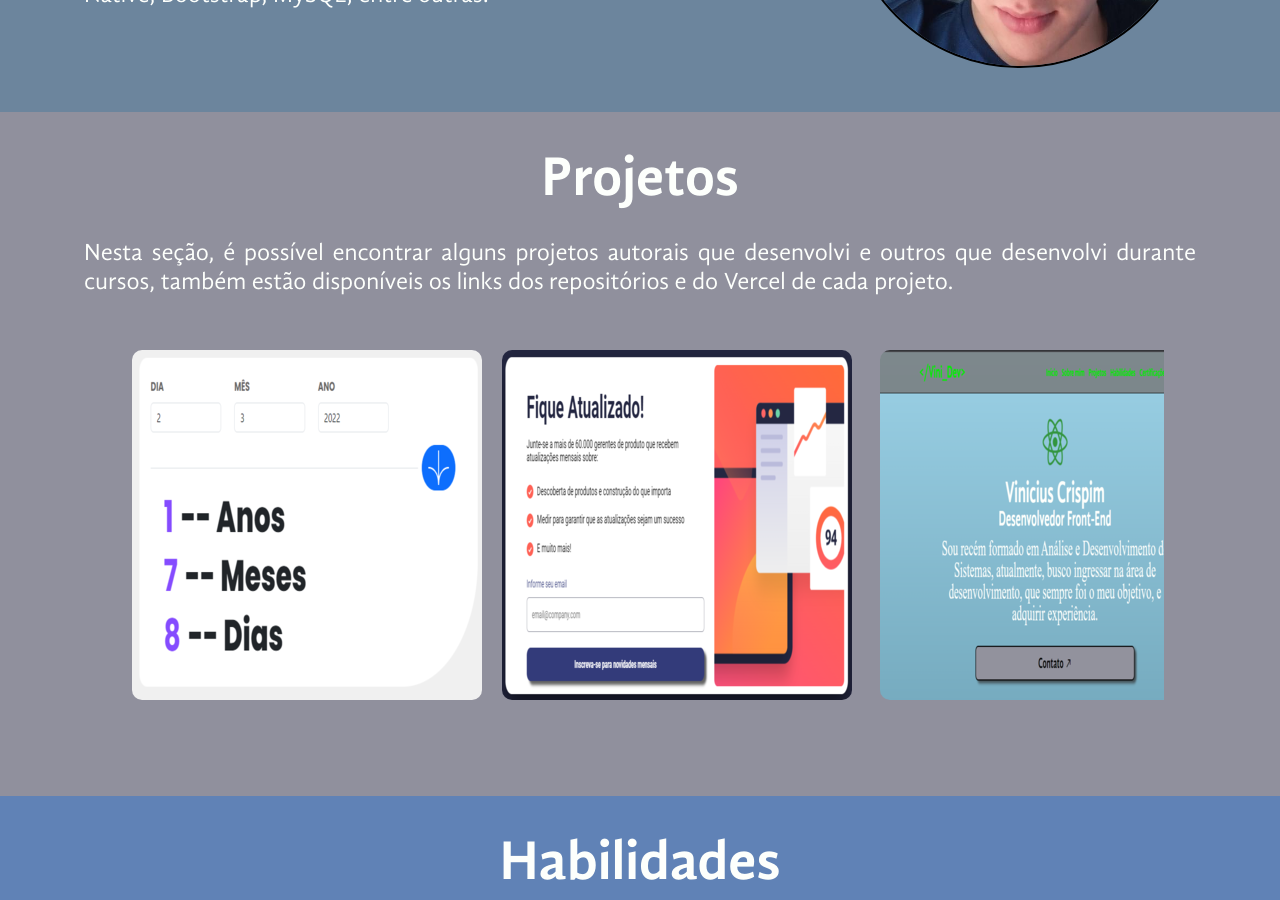
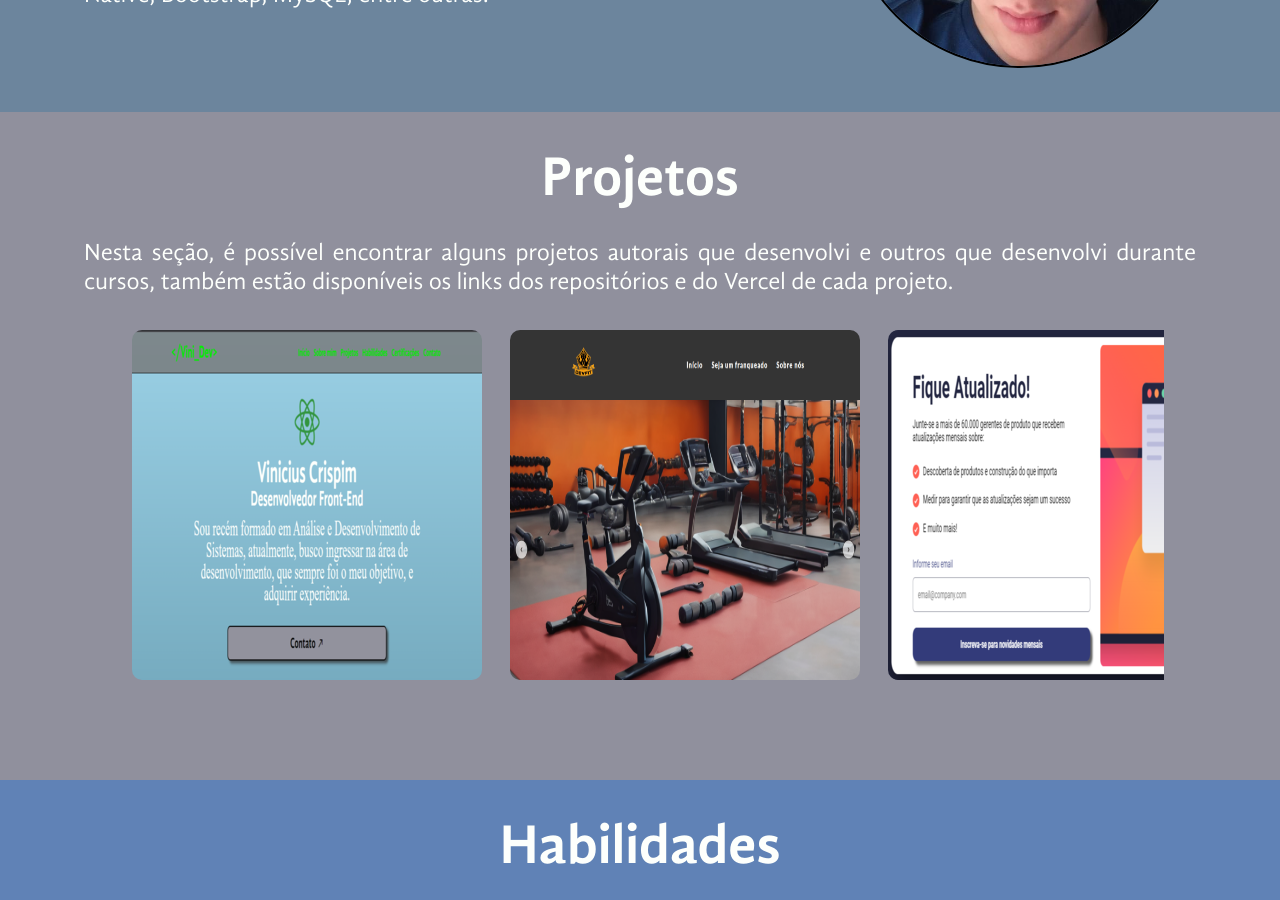
Before and after one commit to vinicius-crispim/portfolio-react, a React (Vite) app: page / in a window 1280 px wide. Shown: the part 1180-2080 px from the top of the page. Built offline with nearby package versions, Linux system fonts and the light colour scheme; the HTML template or start-up script is replaced by a standard one.

Commit message:
Adicionando projeto novo, DevFit

```diff
--- a/src/pages/Home/Projects/ProjectsList/ItemList/style.ts
+++ b/src/pages/Home/Projects/ProjectsList/ItemList/style.ts
@@ -2,12 +2,13 @@ import styled from "styled-components";
 import { device } from "../../../../../styles/breakpoints";
 import { variaveisColors } from '../../../../../styles/variaveis';
 export const ItemStyled = styled.li`
+    margin-bottom: 24px;
 
     div{
         position: absolute;
         width: 350px;
         color: ${variaveisColors.white};
-        height: 40%;
+        height: 50%;
         background-color: ${variaveisColors.black};
         display: flex;
         flex-direction: column;
@@ -35,11 +36,9 @@ export const ItemStyled = styled.li`
         a:hover{
             text-decoration: underline;
         }
-
-        a{
-        }
         border-top-left-radius:10px;
         border-top-right-radius:10px;
+
     }
 
     .isOver{
@@ -47,7 +46,7 @@ export const ItemStyled = styled.li`
     }
 
     .isNotOver{
-        top: -300px;
+        top: -200px;
     }
 
     @media ${device.mobile}{
@@ -61,7 +60,7 @@ export const ItemStyled = styled.li`
 export const ItemFigureStyled = styled.figure`
     width: 100%;
     height: 100%;
-    margin: 20px 0;
+    margin: 0;
     position: relative;
     img{
         border-radius:10px;
--- a/src/pages/Home/Projects/ProjectsList/data.json
+++ b/src/pages/Home/Projects/ProjectsList/data.json
@@ -1,6 +1,30 @@
 [
     {
         "id":1,
+        "name": "Portfólio",
+        "description":"Projeto desenvolvido para demonstrar alguns projetos desenvolvidos por mim e ilustrar um pouco do conhecimento que obtive durante meus estudos.",
+        "photo":"/imagens/projects/Portfolio.png",
+        "linkVercel":"https://portfolio-react-vinicius-crispim.vercel.app/",
+        "linkRepositorio":"https://github.com/vinicius-crispim/portfolio-react"
+    },
+    {
+        "id":2,
+        "name": "DevFit",
+        "description":"Redes de academia dedicada a transformar vidas por meio do fitness e do desenvolvimento pessoal",
+        "photo":"/imagens/projects/devfit.png",
+        "linkVercel":"https://devfit-alpha.vercel.app/",
+        "linkRepositorio":"https://github.com/vinicius-crispim/devfit"
+    },
+    {
+        "id":3,
+        "name": "Newsletter",
+        "description":"Newsletter desenvolvida utilizando somente HTML, CSS e JS. O software não é funcional, portanto não envia email de confirmação, porém tem validações.",
+        "photo":"/imagens/projects/Newsletter.png",
+        "linkVercel":"https://newsletter-challenge.vercel.app/",
+        "linkRepositorio":"https://github.com/vinicius-crispim/newsletter-challenge"
+    },
+    {
+        "id":4,
         "name":"Calculadora de Datas",
         "description":"Calculadora que infoma a diferença entre a data inserida e a data atual, desenvolvida com JavaScript.",
         "photo":"/imagens/projects/age-calculator.png",
@@ -8,23 +32,7 @@
         "linkRepositorio":"https://github.com/vinicius-crispim/age-calculator"
     },
     {
-        "id":2,
-        "name": "Newsletter",
-        "description":"Newsletter desenvolvida utilizando somente HTML, CSS e JS. O software não é funcional, portanto não envia email de confirmação, porém tem validações.",
-        "photo":"/imagens/projects/Newsletter.png",
-        "linkVercel":"https://newsletter-challenge.vercel.app/",
-        "linkRepositorio":"https://github.com/vinicius-crispim/newsletter-challenge"
-    },
-    {
-        "id":3,
-        "name": "Portfólio",
-        "description":"Projeto desenvolvido para demonstrar alguns projetos desenvolvidos por mim e ilustrar um pouco do conhecimento que obtive durante meus estudos.",
-        "photo":"/imagens/projects/Portfolio.png",
-        "linkVercel":"https://newsletter-challenge.vercel.app/",
-        "linkRepositorio":"https://github.com/vinicius-crispim/newsletter-challenge"
-    },
-    {
-        "id":4,
+        "id":5,
         "name":"Meteora",
         "description":"Uma loja de moda desenvolvida com Bootstrap. Projeto desenvolvido durante curso da Alura, no Github tem mais projetos desenvolvidos em cursos da Alura.",
         "photo":"/imagens/projects/meteora.png",
@@ -32,9 +40,9 @@
         "linkRepositorio":"https://github.com/vinicius-crispim/meteora"
     },
     {
-        "id":5,
+        "id":6,
         "name":"Restaurante",
-        "description":"Projeto fictício para um restaurante, em desenvolvimento.",
+        "description":"Projeto fictício para um restaurante. Em desenvolvimento.",
         "photo":"/imagens/projects/em-breve.png",
         "linkVercel":"#",
         "linkRepositorio":"#"
--- a/src/pages/Home/Projects/ProjectsList/style.ts
+++ b/src/pages/Home/Projects/ProjectsList/style.ts
@@ -5,7 +5,7 @@ import { device } from "../../../../styles/breakpoints";
 export const ListStyled = styled.ul`
     display: flex;
     flex-wrap: nowrap;
-    gap: 12px;
+    gap: 28px;
     overflow-y: hidden;
     overflow-x: scroll;
     width:100%;
@@ -33,9 +33,7 @@ export const ListStyled = styled.ul`
     &::-webkit-scrollbar-thumb:hover {
         background-color: ${variaveisColors.dark_cadet_gray};
     }
-    li:not(:first-child){
-      margin: 0 8px;
-    }
+
     @media ${device.mobile} {
       padding: 0 0;
 
```
Also changed, not shown: public/imagens/projects/devfit.png (added).
